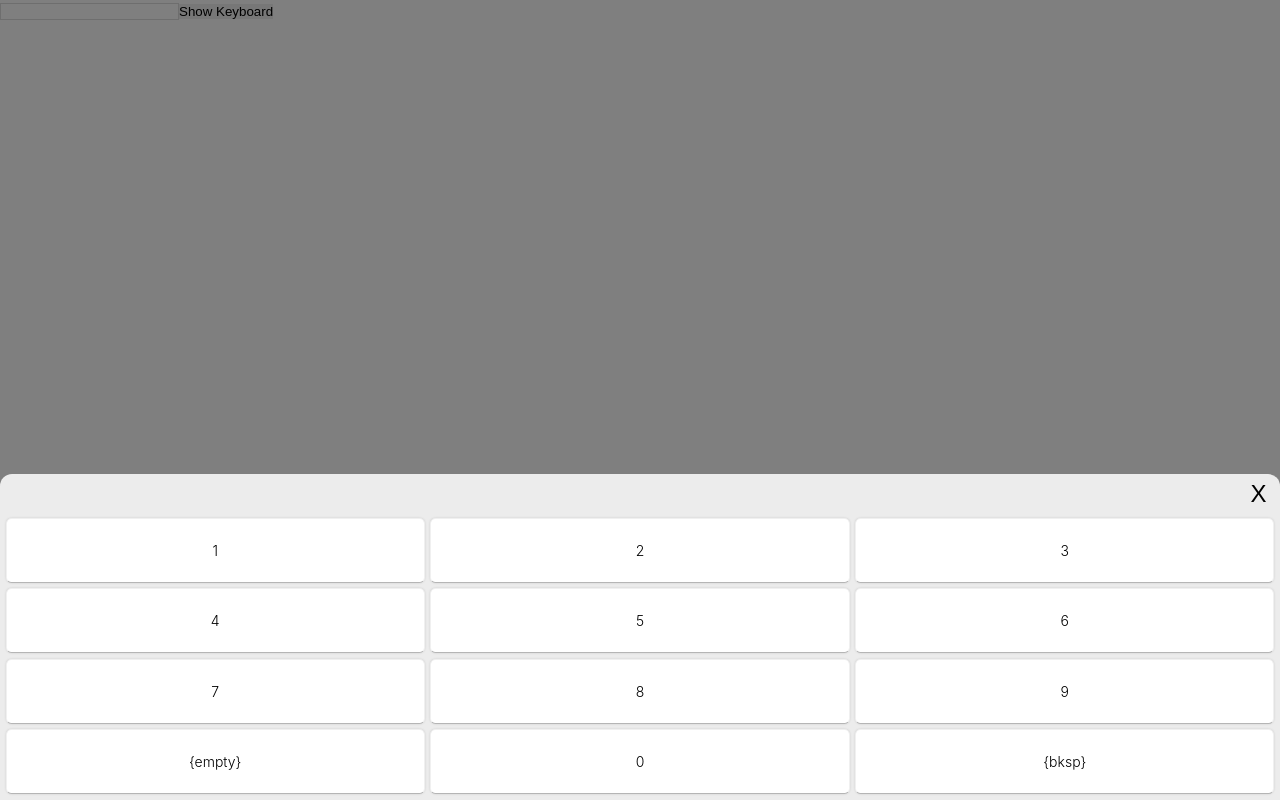
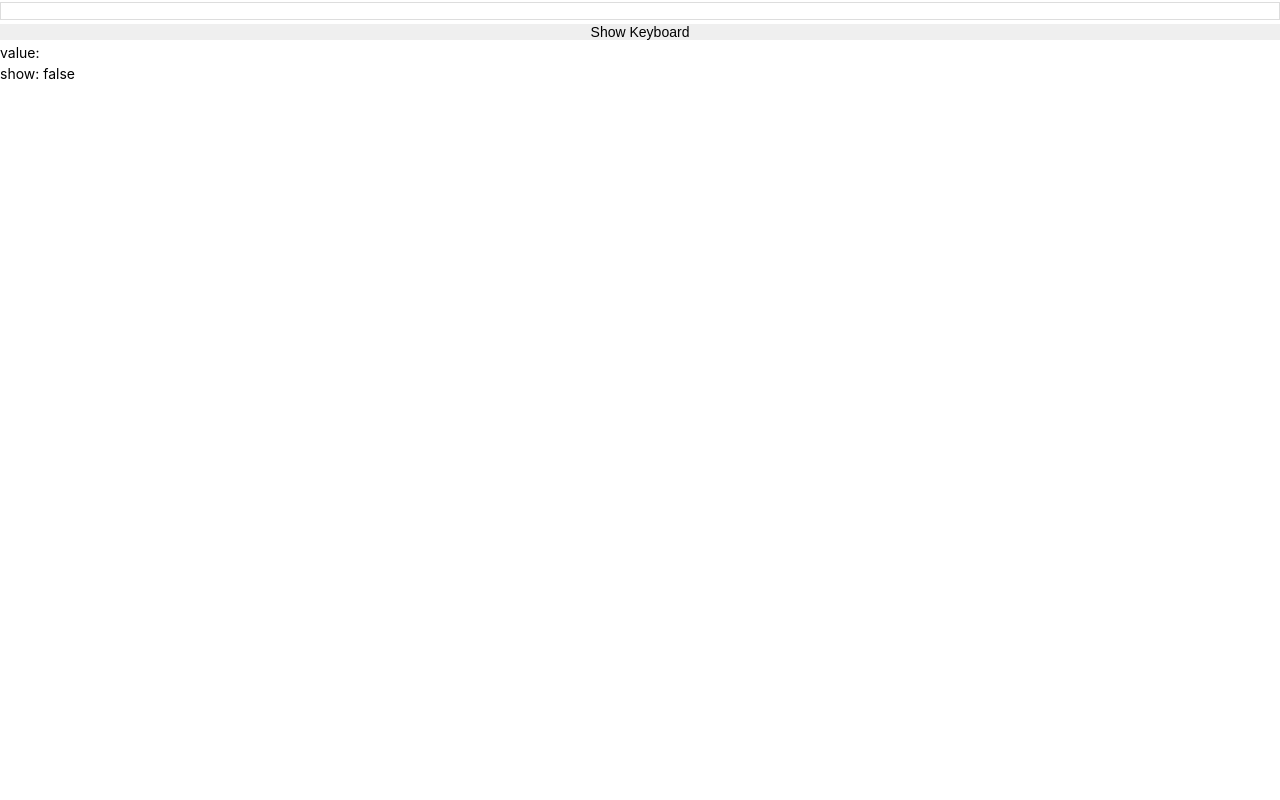
Before and after one commit to taegeun1111/han-keyboard, a React (Vite) app: page / in a window 1280 px wide. Built offline with nearby package versions, Linux system fonts and the light colour scheme.

Commit message:
FEAT: Modal Optional

```diff
--- a/src/App.tsx
+++ b/src/App.tsx
@@ -11,12 +11,18 @@ function App() {
     <>
       <GlobalStyle />
       <Container>
-        <input
+        <TextInput
           type="text"
           value={value}
           onChange={(e) => setValue(e.target.value)}
         />
-        <button onClick={() => setShow(true)}>Show Keyboard</button>
+        <ShowKeyboardButton onClick={() => setShow(true)}>
+          Show Keyboard
+        </ShowKeyboardButton>
+        <LogTest onClick={() => console.log(value)}>
+          <p>value: {value}</p>
+          <p>show: {show.toString()}</p>
+        </LogTest>
         <HanKeyboard
           value={value}
           onChange={(e) => setValue(e.target.value)}
@@ -33,4 +39,20 @@ export default App;
 
 const Container = styled.div`
   width: 100%;
+  font-size: 1rem;
 `;
+
+const TextInput = styled.input`
+  width: 100%;
+  height: 100%;
+`;
+
+const ShowKeyboardButton = styled.button`
+  width: 100%;
+  height: 100%;
+`;
+
+const LogTest = styled.div`
+  width: 100%;
+  height: 100%;
+`;
--- a/src/components/HanKeyboard.tsx
+++ b/src/components/HanKeyboard.tsx
@@ -9,6 +9,7 @@ interface KioskKeyboardProps {
   inputType: KioskKeyboardInputType;
   show: boolean;
   onClose: () => void;
+  showOverlay: boolean;
 }
 
 const HanKeyboard = ({
@@ -17,6 +18,7 @@ const HanKeyboard = ({
   inputType,
   show,
   onClose,
+  showOverlay = false,
 }: KioskKeyboardProps) => {
   const [isKorean, setIsKorean] = useState(true);
   const [layoutName, setLayoutName] = useState("default");
@@ -48,13 +50,13 @@ const HanKeyboard = ({
     };
   }, [show, onClose]);
 
-  if (show) return null;
+  if (!show) return null;
 
   const renderKeyboard = () => {
     if (inputType === "number") {
       return (
         <KeyboardContent className="number">
-          <TypeNumber />
+          <TypeNumber onChange={onChange} value={value} />
           {/* keyboard number type section */}
         </KeyboardContent>
       );
@@ -73,7 +75,7 @@ const HanKeyboard = ({
 
   return (
     <ModalWrapper>
-      <ModalOverlay />
+      {showOverlay && <ModalOverlay />}
       <ModalContainer ref={modalRef}>
         <ModalHeader>
           <CloseButton onClick={onClose}>X</CloseButton>
@@ -86,7 +88,7 @@ const HanKeyboard = ({
 
 const ModalWrapper = styled.div`
   position: fixed;
-  top: 0;
+  bottom: 0;
   left: 0;
   width: 100%;
   height: 100%;
--- a/src/components/TypeNumber.tsx
+++ b/src/components/TypeNumber.tsx
@@ -1,14 +1,56 @@
 import React, { useState } from "react";
 import { numericLayout } from "../constants/kioskKeyboardKoreanLayout";
 import styled from "styled-components";
+import { typeNumberKeyboardType } from "../types/kioskKeyboardInputType";
 
-const TypeNumber = () => {
+interface TypeNumberProps {
+  value: string | number;
+  onChange: (e: React.ChangeEvent<HTMLInputElement>) => void;
+}
+
+const TypeNumber = ({ onChange, value }: TypeNumberProps) => {
+  const handleClick = (type: typeNumberKeyboardType | string) => {
+    let newValue: string;
+
+    switch (type) {
+      case "{bksp}":
+        newValue = value.toString().slice(0, -1);
+        break;
+      default:
+        newValue = value.toString() + type;
+        break;
+    }
+
+    // ChangeEvent 객체 생성
+    const event = {
+      target: {
+        value: newValue,
+      },
+    } as React.ChangeEvent<HTMLInputElement>;
+
+    onChange(event);
+  };
+
+  const findNotNumber = (type: typeNumberKeyboardType | string) => {
+    // edge case
+    switch (type) {
+      case "{empty}":
+        return "";
+      case "{bksp}":
+        return <BackspaceIcon />;
+      default:
+        return type;
+    }
+  };
+
   return (
     <NumberContainer>
       {numericLayout.default.map((row, index) => (
         <NumberRowWrapper key={index}>
           {row.split(" ").map((key, index) => (
-            <NumberRow key={index}>{key}</NumberRow>
+            <NumberRow key={index} onClick={() => handleClick(key)}>
+              {findNotNumber(key)}
+            </NumberRow>
           ))}
         </NumberRowWrapper>
       ))}
@@ -17,6 +59,28 @@ const TypeNumber = () => {
 };
 
 export default TypeNumber;
+
+const BackspaceIcon = () => (
+  <BackspaceIconWrapper
+    xmlns="http://www.w3.org/2000/svg"
+    fill="none"
+    viewBox="0 0 24 24"
+    strokeWidth="1"
+    stroke="currentColor"
+    className="size-4"
+  >
+    <path
+      strokeLinecap="round"
+      strokeLinejoin="round"
+      d="M12 9.75 14.25 12m0 0 2.25 2.25M14.25 12l2.25-2.25M14.25 12 12 14.25m-2.58 4.92-6.374-6.375a1.125 1.125 0 0 1 0-1.59L9.42 4.83c.21-.211.497-.33.795-.33H19.5a2.25 2.25 0 0 1 2.25 2.25v10.5a2.25 2.25 0 0 1-2.25 2.25h-9.284c-.298 0-.585-.119-.795-.33Z"
+    />
+  </BackspaceIconWrapper>
+);
+
+const BackspaceIconWrapper = styled.svg`
+  width: 2rem;
+  height: auto;
+`;
 
 const NumberContainer = styled.div`
   display: flex;
@@ -42,7 +106,7 @@ const NumberRow = styled.div`
   border: 1px solid rgb(240, 240, 240);
   justify-content: center;
   align-items: center;
-  padding: 1.5rem 0;
+  height: 4.5rem;
   background-color: white;
   border-radius: 0.4rem;
   border-bottom: 1px solid rgb(181, 181, 181);
--- a/src/style/GlobalStyle.ts
+++ b/src/style/GlobalStyle.ts
@@ -35,11 +35,13 @@ const GlobalStyle = createGlobalStyle`
     cursor: pointer;
     border: none;
     outline: none;
+    font-size: 1rem;
   }
 
   input {
     border: 1px solid #ddd;
     outline: none;
+    font-size: 1rem;
   }
 `;
 
--- a/src/types/kioskKeyboardInputType.ts
+++ b/src/types/kioskKeyboardInputType.ts
@@ -1 +1,3 @@
 export type KioskKeyboardInputType = 'text' | 'number';
+
+export type typeNumberKeyboardType = 'empty' | 'bksp' ;
```
